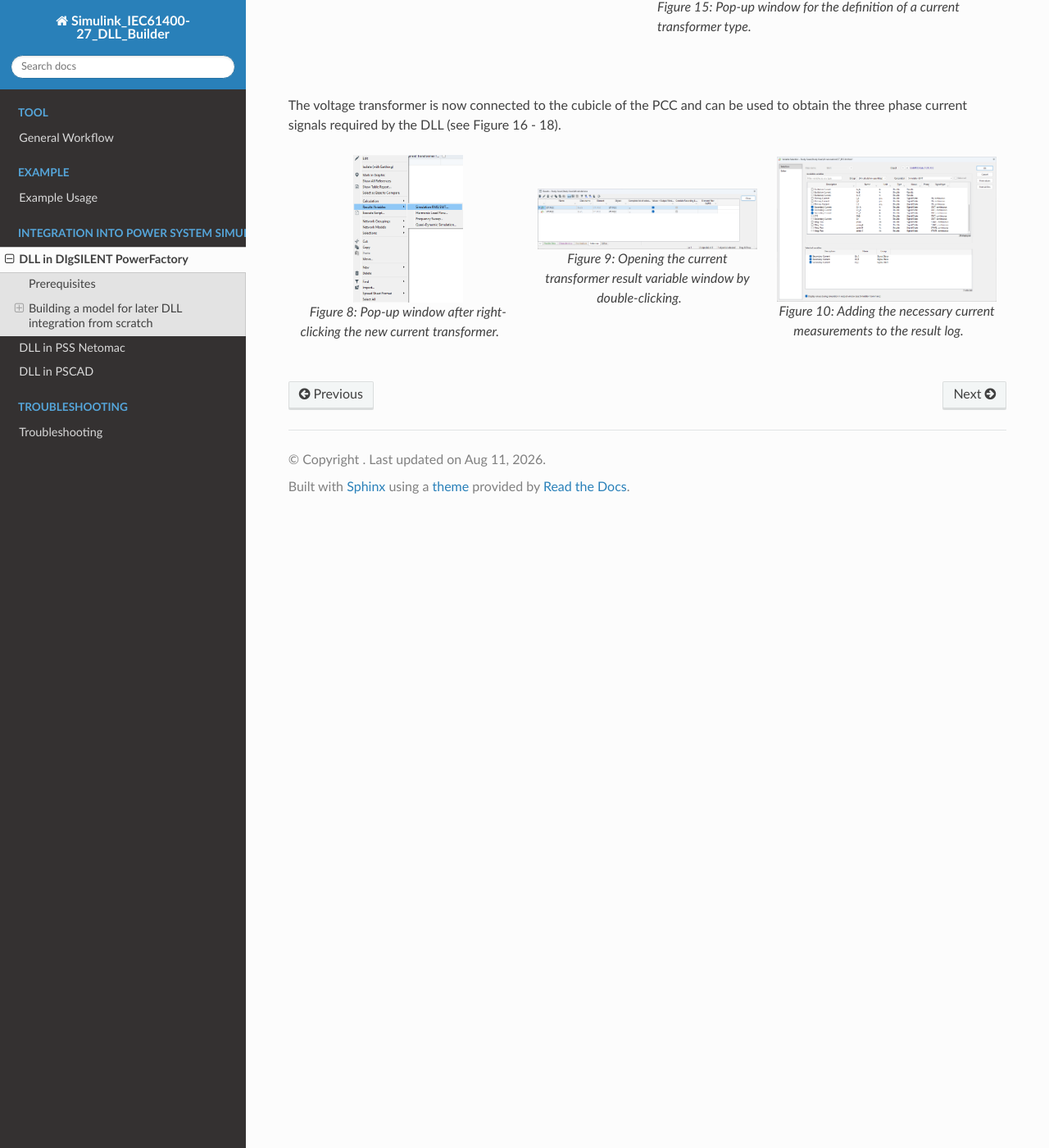
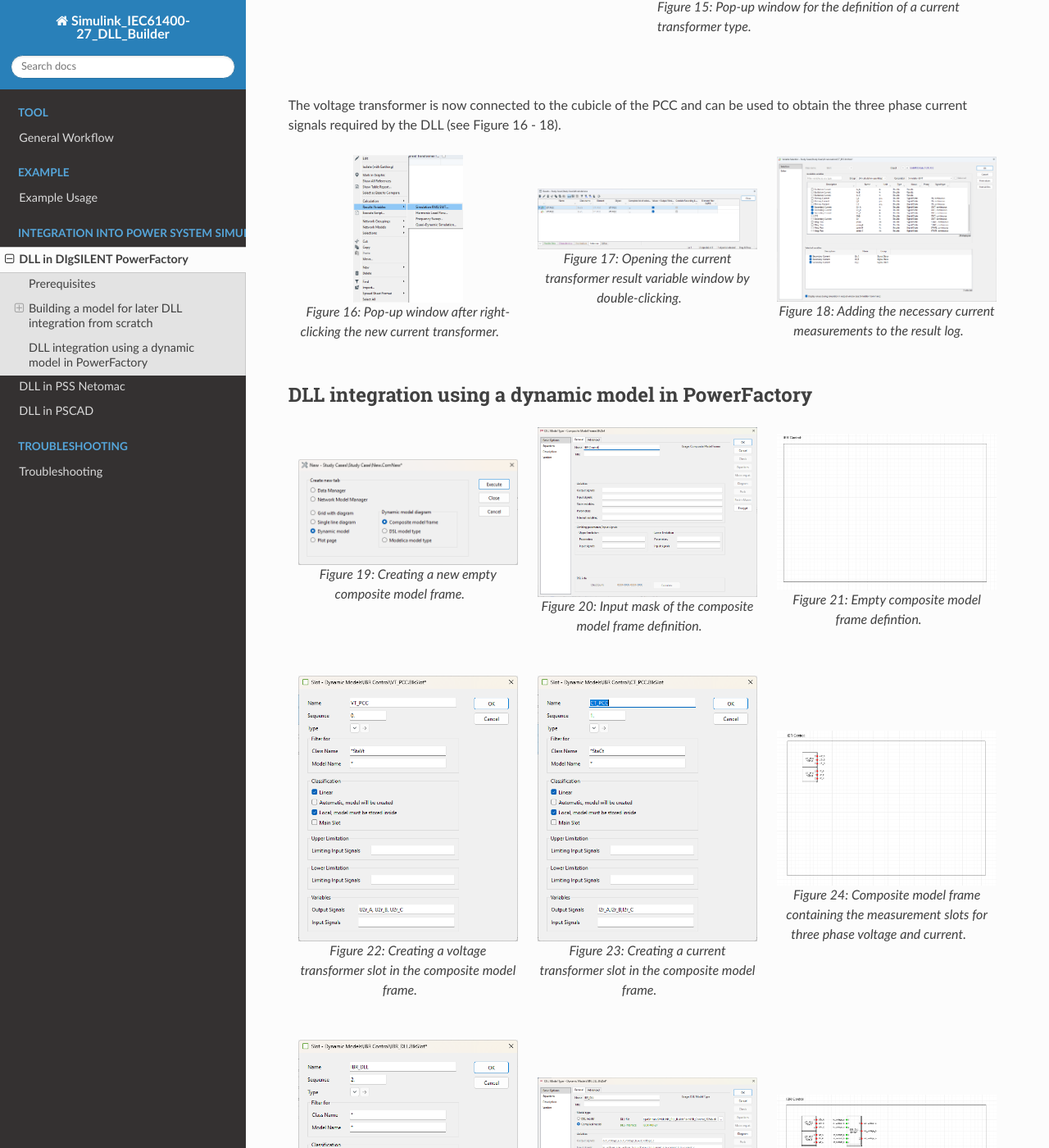
Before and after one commit to Institute-of-Electrical-Energy-Systems/SIMULINK_DLL_Builder, a Sphinx documentation site: the page built from docs/DLL_in_PF.rst, in a window 1280 px wide and 1400 px high, scrolled down 5562 px. Shown: the whole window at 82% size. Built offline with Sphinx 7.4.7 and the Read the Docs theme 3.1.0, drawn with Linux system fonts in a browser that asks for light colours; formulas are drawn with MathJax 3; some of the changed text lies outside the part shown.

Commit message:
documentation(PowerFactory): add the composite model figures

```diff
--- a/docs/DLL_in_PF.rst
+++ b/docs/DLL_in_PF.rst
@@ -205,7 +205,7 @@ The voltage transformer is now connected to the cubicle of the PCC and can be us
             :align: center
             :width: 50%
 
-            Figure 8: Pop-up window after right-clicking the new current transformer.
+            Figure 16: Pop-up window after right-clicking the new current transformer.
 
    .. grid-item::
 
@@ -213,7 +213,7 @@ The voltage transformer is now connected to the cubicle of the PCC and can be us
             :alt: Opening the current transformer result variable window by double-clicking.
             :align: center
 
-            Figure 9: Opening the current transformer result variable window by double-clicking.
+            Figure 17: Opening the current transformer result variable window by double-clicking.
 
    .. grid-item::
 
@@ -221,4 +221,122 @@ The voltage transformer is now connected to the cubicle of the PCC and can be us
             :alt: Adding the necessary current measurements to the result log.
             :align: center
 
-            Figure 10: Adding the necessary current measurements to the result log.
+            Figure 18: Adding the necessary current measurements to the result log.
+
+DLL integration using a dynamic model in PowerFactory
+-----------------------------------------------------
+
+.. grid:: 3
+
+   .. grid-item::
+      ..  figure:: ./images/CompositeModelFrame.png
+            :alt: Creating a new empty composite model frame.
+            :align: center
+
+            Figure 19: Creating a new empty composite model frame.
+
+   .. grid-item::
+      ..  figure:: ./images/CompositeModelFrame1.png
+            :alt: Input mask of the composite model frame definition.
+            :align: center
+
+            Figure 20: Input mask of the composite model frame definition.
+
+   .. grid-item::
+      ..  figure:: ./images/CompositeModelFrame2.png
+            :alt: Empty composite model frame defintion.
+            :align: center
+
+            Figure 21: Empty composite model frame defintion.
+
+.. grid:: 3
+
+   .. grid-item::
+      ..  figure:: ./images/CompositeModelFrame3.png
+            :alt: Creating a voltage transformer slot in the composite model frame.
+            :align: center
+
+            Figure 22: Creating a voltage transformer slot in the composite model frame.
+
+   .. grid-item::
+      ..  figure:: ./images/CompositeModelFrame4.png
+            :alt: Creating a current transformer slot in the composite model frame.
+            :align: center
+
+            Figure 23: Creating a current transformer slot in the composite model frame.
+
+   .. grid-item::
+      ..  figure:: ./images/CompositeModelFrame5.png
+            :alt: Composite model frame containing the measurement slots for three phase voltage and current.
+            :align: center
+
+            Figure 24: Composite model frame containing the measurement slots for three phase voltage and current.
+
+.. grid:: 3
+
+   .. grid-item::
+      ..  figure:: ./images/CompositeModelFrame6.png
+            :alt: Creating a DLL slot in the composite model frame.
+            :align: center
+
+            Figure 25: Creating a DLL slot in the composite model frame.
+
+   .. grid-item::
+      ..  figure:: ./images/CompositeModelFrame7.png
+            :alt: Imported DLL as compiled model in the DLL slot of the composite model frame.
+            :align: center
+
+            Figure 26: Imported DLL as compiled model in the DLL slot of the composite model frame.
+
+   .. grid-item::
+      ..  figure:: ./images/CompositeModelFrame8.png
+            :alt: Composite model frame containing the DLL slot.
+            :align: center
+
+            Figure 27: Composite model frame containing the DLL slot.
+
+.. grid:: 3
+
+   .. grid-item::
+      ..  figure:: ./images/CompositeModelFrame9.png
+            :alt: Creating a conversion slot in the composite model frame.
+            :align: center
+
+            Figure 28: Creating a conversion slot in the composite model frame.
+
+   .. grid-item::
+      ..  figure:: ./images/CompositeModelFrame10.png
+            :alt: Equations of the conversion slot in the composite model frame.
+            :align: center
+
+            Figure 29: Equations of the conversion slot in the composite model frame.
+
+   .. grid-item::
+      ..  figure:: ./images/CompositeModelFrame11.png
+            :alt: Composite model frame containing the conversion slot.
+            :align: center
+
+            Figure 30: Composite model frame containing the conversion slot.
+
+.. grid:: 3
+
+   .. grid-item::
+      ..  figure:: ./images/CompositeModelFrame12.png
+            :alt: Creating a voltage source slot in the composite model frame.
+            :align: center
+
+            Figure 31: Creating a voltage source slot in the composite model frame.
+
+   .. grid-item::
+      ..  figure:: ./images/CompositeModelFrame13.png
+            :alt: Composite model frame containing the voltage source slot.
+            :align: center
+
+            Figure 32: Composite model frame containing the voltage source slot.
+
+   .. grid-item::
+      ..  figure:: ./images/CompositeModelFrame14.png
+            :alt: Composite model frame containing the signal connection of the slots.
+            :align: center
+
+            Figure 33: Composite model frame containing the signal connection of the slots.
```
Also changed, not shown: docs/images/CT_PowerFactory3.png, docs/images/CompositeModelFrame.png (added), docs/images/CompositeModelFrame1.png (added), docs/images/CompositeModelFrame10.png (added), docs/images/CompositeModelFrame11.png (added), docs/images/CompositeModelFrame12.png (added), docs/images/CompositeModelFrame13.png (added), docs/images/CompositeModelFrame14.png (added), docs/images/CompositeModelFrame2.png (added), docs/images/CompositeModelFrame3.png (added), docs/images/CompositeModelFrame4.png (added), docs/images/CompositeModelFrame5.png (added), docs/images/CompositeModelFrame6.png (added), docs/images/CompositeModelFrame7.png (added), 2 more files.
